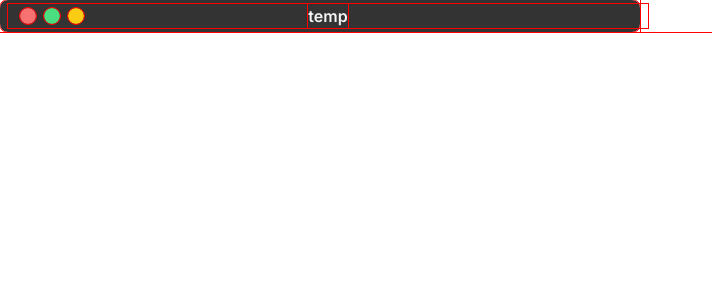
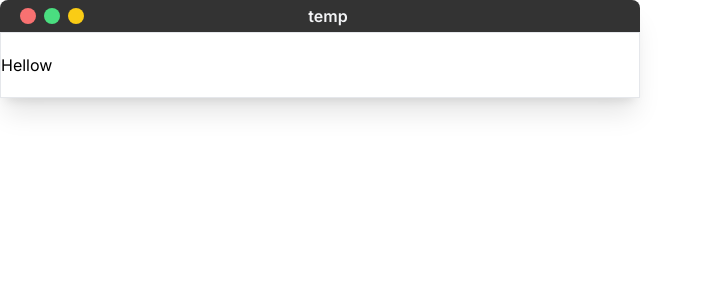
Before and after one commit to rajyavardhanbithale/portfolio, a Next.js app: page / in a window 1280 px wide. Shown: the top 300 px of the page, without its empty margins (0-712 px from the left). Built offline with nearby package versions, Linux system fonts and the light colour scheme.

Commit message:
window with shadow added

```diff
--- a/app/component/window/Window.jsx
+++ b/app/component/window/Window.jsx
@@ -9,16 +9,26 @@ export default function Window() {
         <>
             <Draggable>
 
-                <div className="w-[50%]">
-                    <div className="bg-[#333333] rounded-lg px-5 py-2 flex justify-start gap-2">
-                        <div className="w-4 h-4 bg-red-400 rounded-full"></div>
-                        <div className="w-4 h-4 bg-green-400 rounded-full"></div>
-                        <div className="w-4 h-4 bg-yellow-400 rounded-full"></div>
+                <div className="w-[50%] shadow-xl">
+                    {/* Title bar */}
+                    <div>
+                        <div className="bg-[#333333] rounded-t-lg px-5 py-2 flex justify-start gap-2">
+                            <div className="w-4 h-4 bg-red-400 rounded-full"></div>
+                            <div className="w-4 h-4 bg-green-400 rounded-full"></div>
+                            <div className="w-4 h-4 bg-yellow-400 rounded-full"></div>
+                        </div>
+                        <div className="absolute flex w-full top-1 left-2 justify-center">
+                            <span className="text-gray-100 font-semibold text-base">{config.title}</span>
+                        </div>
                     </div>
-                    <div className="absolute flex w-full top-1 left-2 justify-center">
-                        <span className="text-gray-100 font-semibold text-base">{config.title}</span>
+
+                    {/* Window Body */}
+                    <div className="py-5 border">
+                        <span>Hellow</span>
                     </div>
                 </div>
+
+
 
 
             </Draggable>
--- a/app/globals.css
+++ b/app/globals.css
@@ -15,9 +15,9 @@
     --background-end-rgb: 0, 0, 0;
   }
 }
-*{
+/* *{
   outline: red 1px solid;
-}
+} */
 
 body {
   /* color: rgb(var(--foreground-rgb));
```
